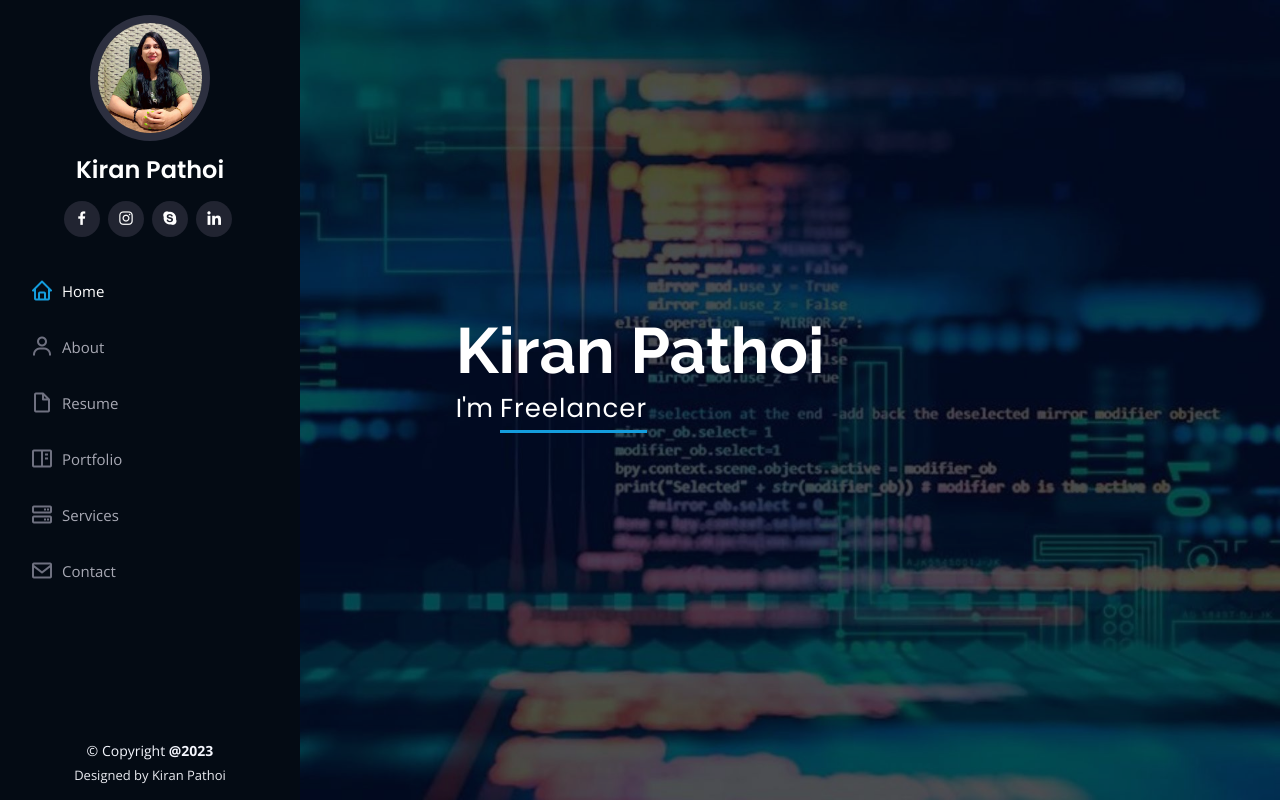
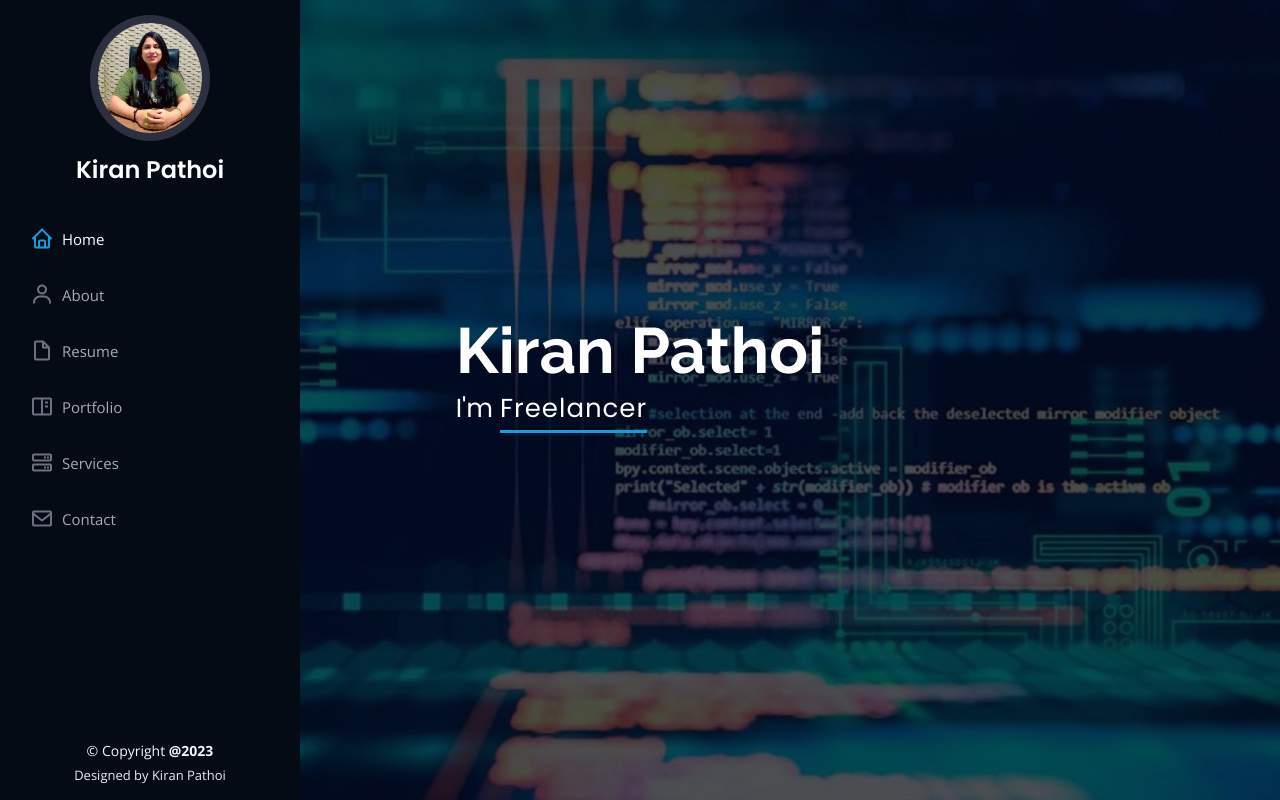
Before and after one commit to kiran-pathoi/kiran-pathoi, a plain HTML site: page index.html in a window 1280 px wide. Shown: the top 800 px of the page. Drawn offline with nearby package versions, Linux system fonts and the light colour scheme.

Commit message:
Update index.html

```diff
--- a/index.html
+++ b/index.html
@@ -40,12 +40,12 @@
       <div class="profile">
         <img src="assets/img/profile-img.jpg" alt="" class="img-fluid rounded-circle">
         <h1 class="text-light"><a href="index.html">Kiran Pathoi</a></h1>
-        <div class="social-links mt-3 text-center">
+ <!--...     <div class="social-links mt-3 text-center">
           <a href="#" class="facebook"><i class="bx bxl-facebook"></i></a>
           <a href="#" class="instagram"><i class="bx bxl-instagram"></i></a>
           <a href="#" class="google-plus"><i class="bx bxl-skype"></i></a>
           <a href="#" class="linkedin"><i class="bx bxl-linkedin"></i></a>
-        </div>
+        </div> -->
       </div>
 
       <nav id="navbar" class="nav-menu navbar">
```
